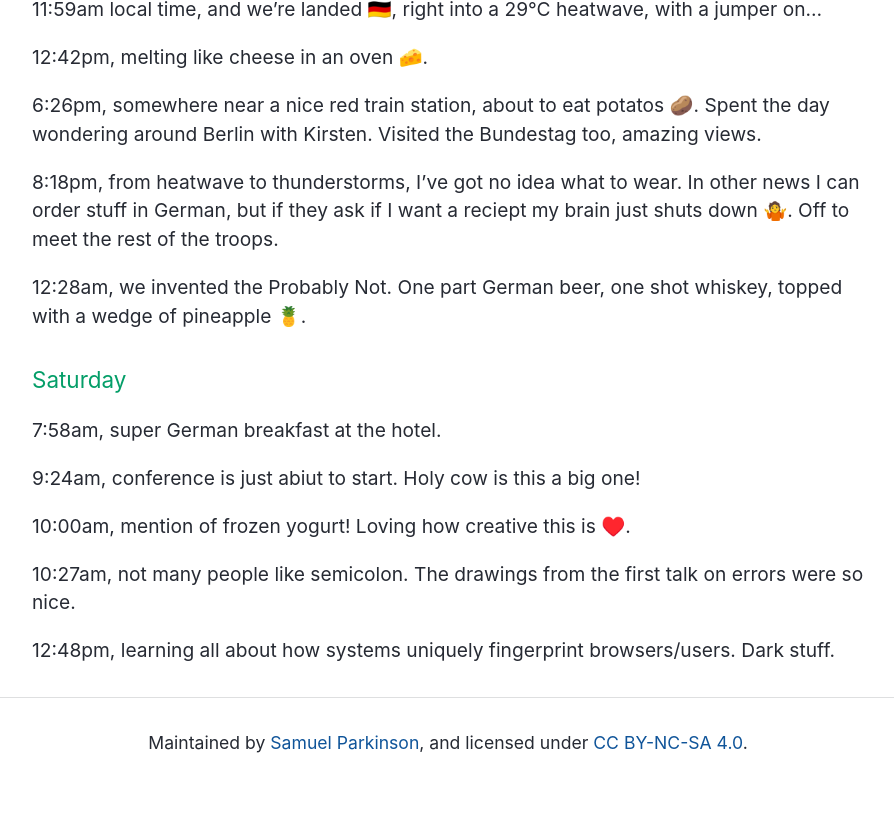
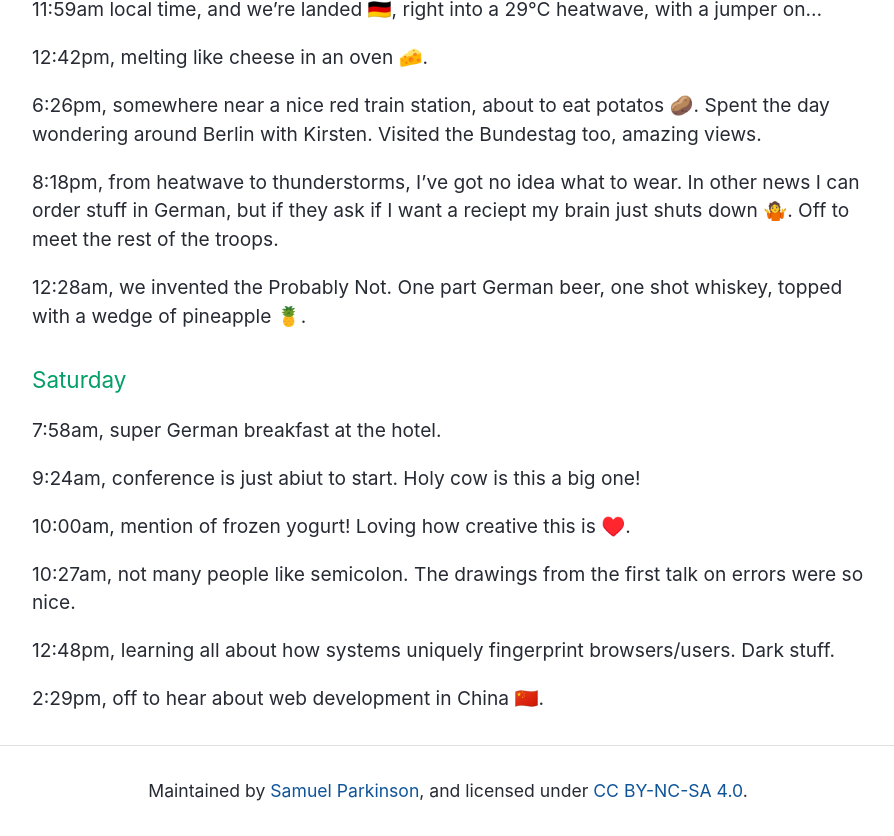
Before and after one commit to sjparkinson/uncomplicated.systems, a Jekyll site: the page built from _posts/2018-06-01-jsconf-eu.md, in a window 1280 px wide and 900 px high, scrolled down 1468 px, cut to the strip 64-900 px from the top of the window. Shown: the whole strip, without its empty margins (192-1086 px from the left). Built offline with Jekyll 4.4.1, drawn with Linux system fonts in a browser that asks for light colours; before the commit the page ends 2320 px from its top, so only the background shows below that.

Commit message:
Update 2018-06-01-jsconf-eu.md

```diff
--- a/_posts/2018-06-01-jsconf-eu.md
+++ b/_posts/2018-06-01-jsconf-eu.md
@@ -39,3 +39,5 @@ I'm off to JSConf EU this weekend, updates to follow.
 10:27am, not many people like semicolon. The drawings from the first talk on errors were so nice.
 
 12:48pm, learning all about how systems uniquely fingerprint browsers/users. Dark stuff.
+
+2:29pm, off to hear about web development in China 🇨🇳.
```
